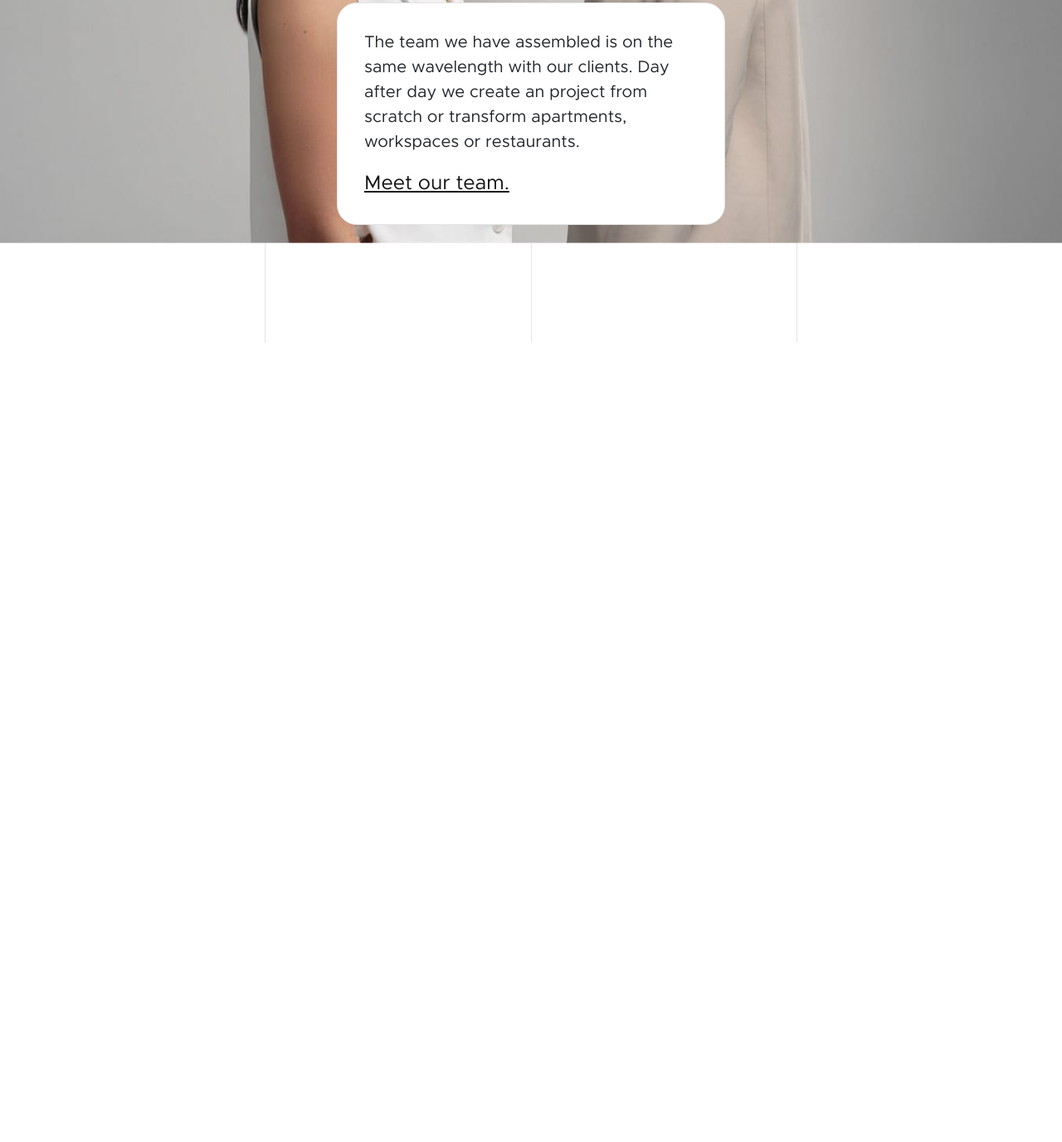
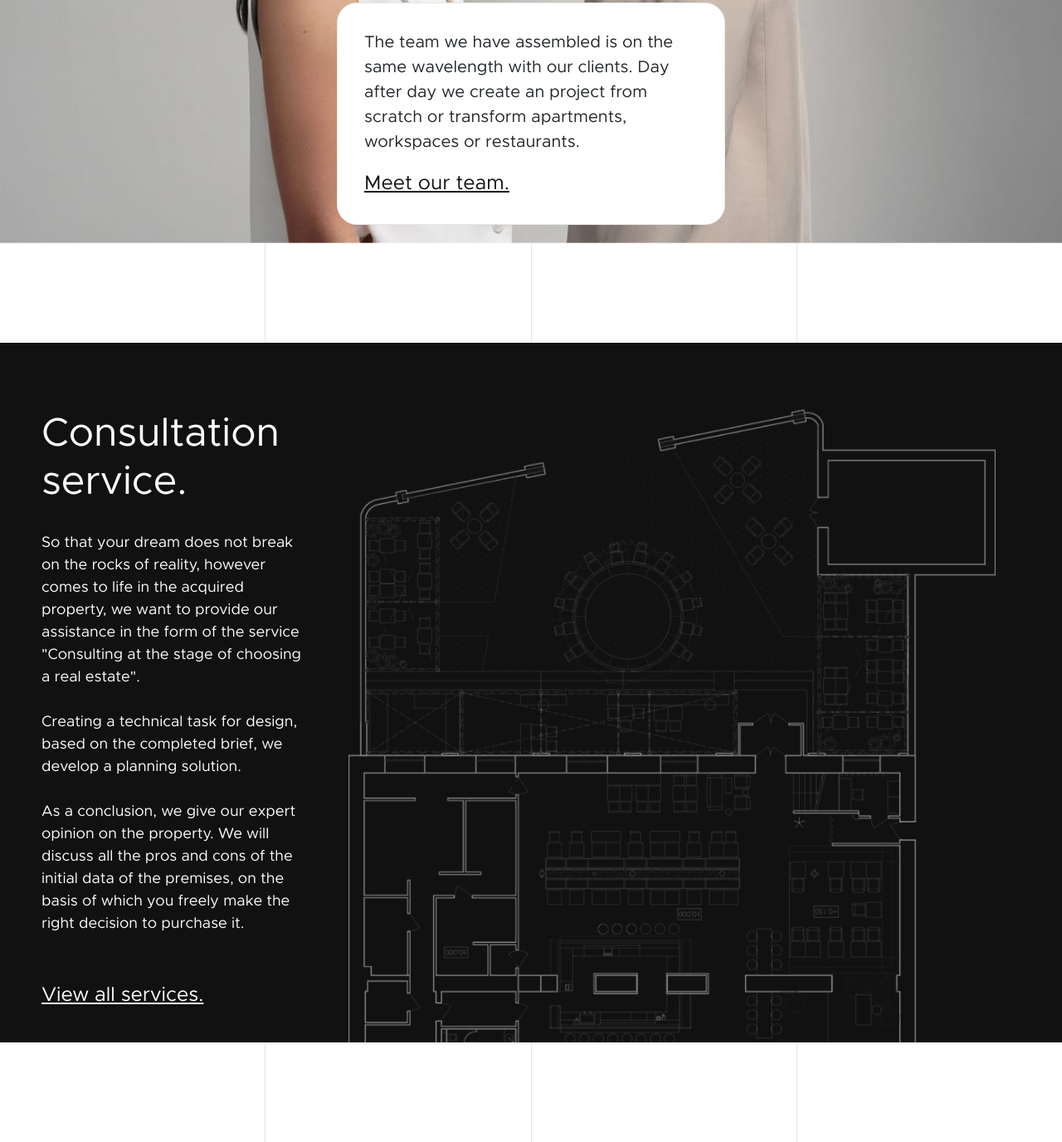
Before and after one commit to VladimirrAndreevich/arch, a website: page src/index.html in a window 1280 px wide. Shown: the part 3362-4738 px from the top of the page at 83% size. Before the commit the page ends 3775 px from the top, so only its background shows below. Drawn offline with nearby package versions, Linux system fonts and the light colour scheme; files that its build step writes are made by us from their sources; files whose address does not match are found by name.

Commit message:
add consultation with adaptive

```diff
--- a/src/assets/scss/adaptive/lg.scss
+++ b/src/assets/scss/adaptive/lg.scss
@@ -250,3 +250,9 @@
     font-size: toRem(60px);
   }
 }
+
+
+// consultation
+.consultation {
+
+}
--- a/src/assets/scss/adaptive/xl.scss
+++ b/src/assets/scss/adaptive/xl.scss
@@ -0,0 +1,31 @@
+@use "sass:math";
+@use "sass:color";
+@use "sass:map";
+
+// === variables ===
+@import "../_variables.scss";
+
+// === functions ===
+@import "../_functions.scss";
+
+// consultation
+.consultation {
+  & > .container-xxl {
+    padding-top: 80px;
+
+    &::before {
+      top: 80px;
+      right: 80px;
+      transform: none;
+
+      background-position: right top;
+      background-size: 65%;
+    }
+    &::after {
+      display: none;
+    }
+  }
+  &__title {
+    margin-bottom: 32px;
+  }
+}
--- a/src/assets/scss/style.scss
+++ b/src/assets/scss/style.scss
@@ -361,3 +361,75 @@ a {
     text-decoration: underline;
   }
 }
+
+// consultation
+.consultation {
+  & > .container-xxl {
+    position: relative;
+
+    display: flex;
+    flex-direction: column;
+
+    padding-top: 320px;
+    padding-bottom: 40px;
+
+    color: $color-clear-white;
+    background-color: $color-black-main;
+
+    overflow: hidden;
+    &::before {
+      content: "";
+      position: absolute;
+      top: -152px;
+      bottom: 0;
+      left: 0;
+      right: 34px;
+      transform: rotate(180deg);
+
+      background-image: url("../img/consultationBG.png");
+      background-repeat: no-repeat;
+      background-position: left bottom;
+    }
+
+    &::after {
+      content: "";
+      position: absolute;
+      top: 0;
+      bottom: 0;
+      left: 0;
+      right: 0;
+
+      background: linear-gradient(
+        180deg,
+        rgba(17, 17, 17, 0) 0%,
+        #111111 77.08%
+      );
+    }
+  }
+
+  &__title {
+    margin-bottom: 24px;
+
+    max-width: 325px;
+    font-size: toRem(48px);
+
+    z-index: 1;
+  }
+
+  &__text {
+    max-width: 325px;
+    font-size: toRem(18px);
+
+    z-index: 1;
+  }
+
+  &__link {
+    margin-top: 38px;
+
+    color: $color-clear-white;
+    font-size: toRem(24px);
+    text-decoration: underline;
+
+    z-index: 1;
+  }
+}
--- a/src/index.html
+++ b/src/index.html
@@ -3,7 +3,7 @@ layout: default
 title: NameOfPage
 ---
 
-{{> header }} {{> hero }} {{> benefits }} {{> opinion }} {{> team }}
+{{> header }} {{> hero }} {{> benefits }} {{> opinion }} {{> team }} {{> consultation }}
 
 <!-- Bootstrap 5 js -->
 <script
--- /dev/null
+++ b/src/tpl/partials/sections/consultation.html
@@ -0,0 +1,25 @@
+<section class="consultation">
+  <div class="container-xxl">
+    <h2 class="consultation__title">Consultation service.</h2>
+    <p class="consultation__text">
+      So that your dream does not break on the rocks of reality, however comes
+      to life in the acquired property, we want to provide our assistance in the
+      form of the service "Consulting at the stage of choosing a real estate".
+      <br /><br />
+      Creating a technical task for design, based on the completed brief, we
+      develop a planning solution.
+      <br /><br />
+      As a conclusion, we give our expert opinion on the property. We will
+      discuss all the pros and cons of the initial data of the premises, on the
+      basis of which you freely make the right decision to purchase it.
+    </p>
+    <a href="#" class="consultation__link">View all services.</a>
+  </div>
+
+  <div class="row row-main">
+    <div class="col"></div>
+    <div class="col"></div>
+    <div class="col"></div>
+    <div class="col"></div>
+  </div>
+</section>
```
Also changed, not shown: docs/index.html (+25 -0 lines), docs/assets/css/adaptive/xl.css, docs/assets/css/adaptive/xl.min.css, docs/assets/css/style.css, docs/assets/css/style.min.css, docs/assets/img/consultationBG.png (added), docs/assets/img/consultationBG.webp (added).
